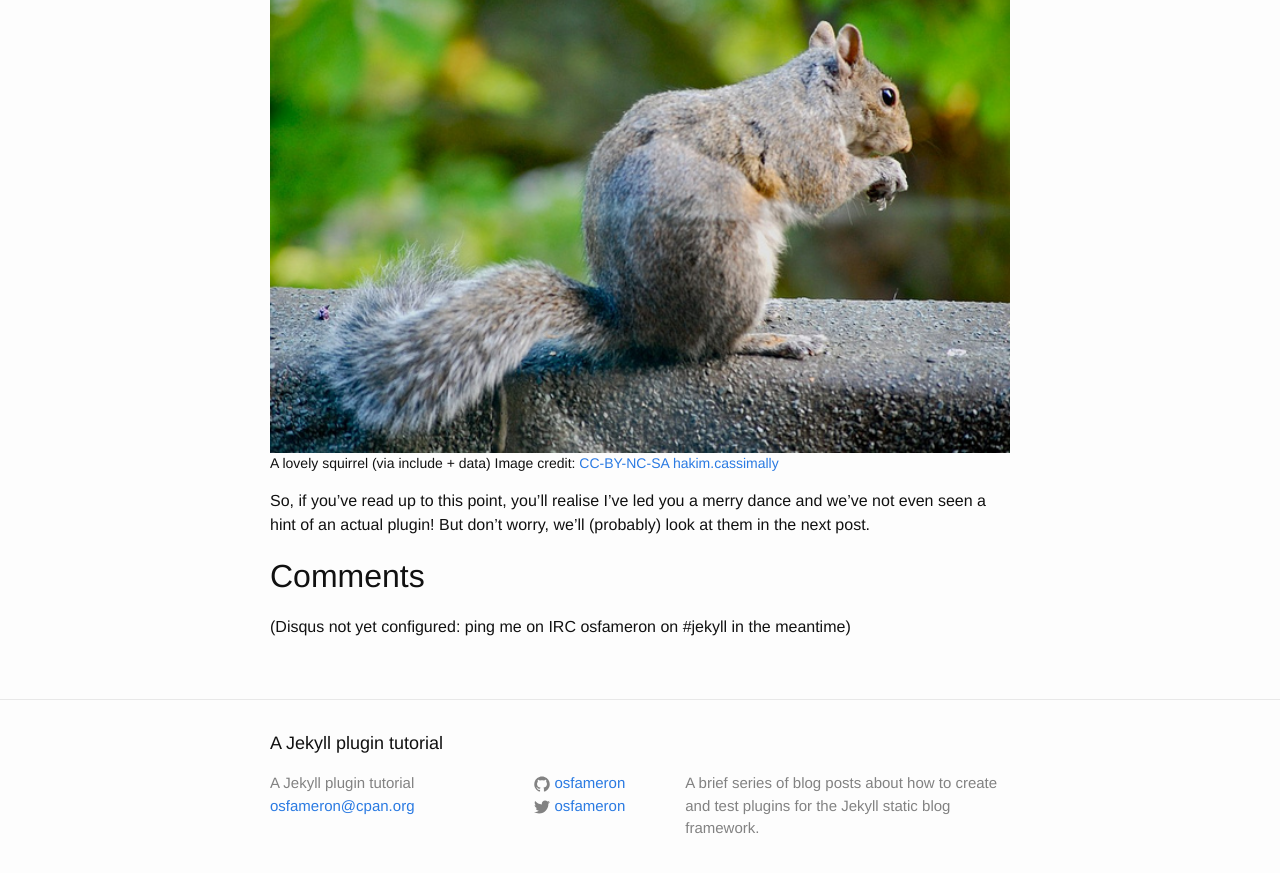
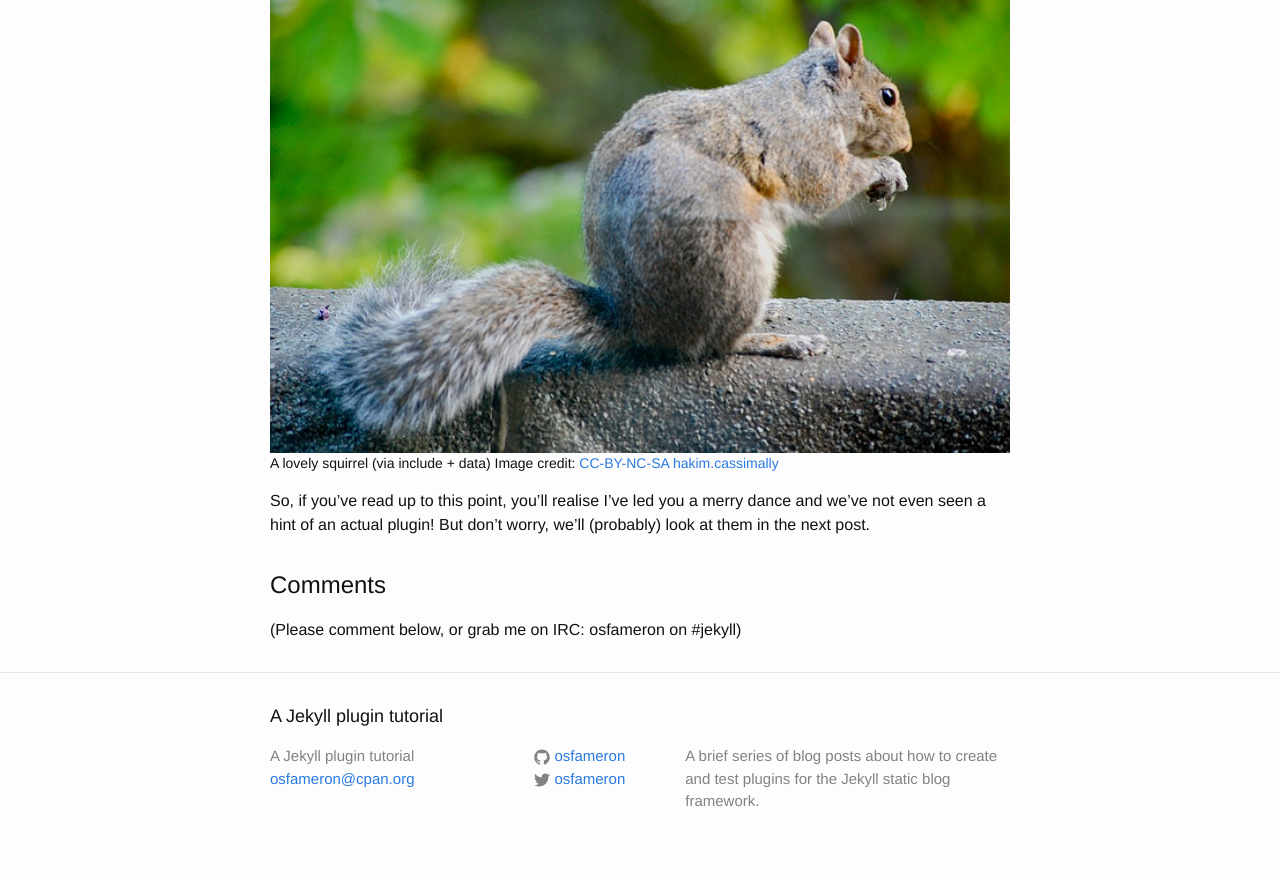
Before and after one commit to osfameron/jekyll-plugins-tutorial, a Jekyll site: the page built from _posts/2015-11-28-jekyll-plugins-tutorial-part-1.markdown, in a window 1280 px wide and 900 px high, scrolled down 4808 px. Shown: the top 873 px of the window. Built offline with Jekyll 4.4.1, drawn with Linux system fonts in a browser that asks for light colours; comment, search, counter and statistics services are not loaded; some of the changed lines change nothing that is shown.

Commit message:
Add disqus comments

```diff
--- a/_config.yml
+++ b/_config.yml
@@ -13,6 +13,7 @@
 url: 'osfameron.github.io'
 twitter_username: osfameron
 github_username:  osfameron
+disqus_shortname: jekyllpluginstutorial
 
 # Build settings
 markdown: kramdown
--- /dev/null
+++ b/_includes/disqus_comments.html
@@ -0,0 +1,23 @@
+{% if site.disqus_shortname %}
+<section id="disqus_thread"></section>
+<script type="text/javascript">
+    /* * * CONFIGURATION VARIABLES: EDIT BEFORE PASTING INTO YOUR WEBPAGE * * */
+    var disqus_shortname = '{{ site.disqus_shortname }}'; // required: replace example with your forum shortname
+
+    /* * * DON'T EDIT BELOW THIS LINE * * */
+    (function() {
+        var dsq = document.createElement('script'); dsq.type = 'text/javascript'; dsq.async = true;
+        dsq.src = '//' + disqus_shortname + '.disqus.com/embed.js';
+        (document.getElementsByTagName('head')[0] || document.getElementsByTagName('body')[0]).appendChild(dsq);
+    })();
+
+    /* * * DON'T EDIT BELOW THIS LINE * * */
+    (function () {
+        var s = document.createElement('script'); s.async = true;
+        s.type = 'text/javascript';
+        s.src = '//' + disqus_shortname + '.disqus.com/count.js';
+        (document.getElementsByTagName('HEAD')[0] || document.getElementsByTagName('BODY')[0]).appendChild(s);
+    }());
+</script>
+<noscript>Please enable JavaScript to view the <a href="http://disqus.com/?ref_noscript">comments powered by Disqus.</a></noscript>
+{% endif %}
--- a/_layouts/post.html
+++ b/_layouts/post.html
@@ -11,5 +11,8 @@
   <div class="post-content" itemprop="articleBody">
     {{ content }}
   </div>
+  <h2> Comments </h2>
+  (Please comment below, or grab me on IRC: osfameron on #jekyll)
+  {% include disqus_comments.html %}
 
 </article>
--- a/_posts/2015-11-28-jekyll-plugins-tutorial-part-1.markdown
+++ b/_posts/2015-11-28-jekyll-plugins-tutorial-part-1.markdown
@@ -148,10 +148,6 @@
 
 So, if you've read up to this point, you'll realise I've led you a merry dance and we've not even seen a hint of an actual plugin!  But don't worry, we'll (probably) look at them in the next post.
 
-## Comments
-
-(Disqus not yet configured: ping me on IRC osfameron on #jekyll in the meantime)
-
 [magnetite-book]: http://magnetite-book.com/
 [jekyllrb-plugins]: http://jekyllrb.com/docs/plugins/
 [liquid-for-programmers]: https://github.com/Shopify/liquid/wiki/Liquid-for-Programmers
```
